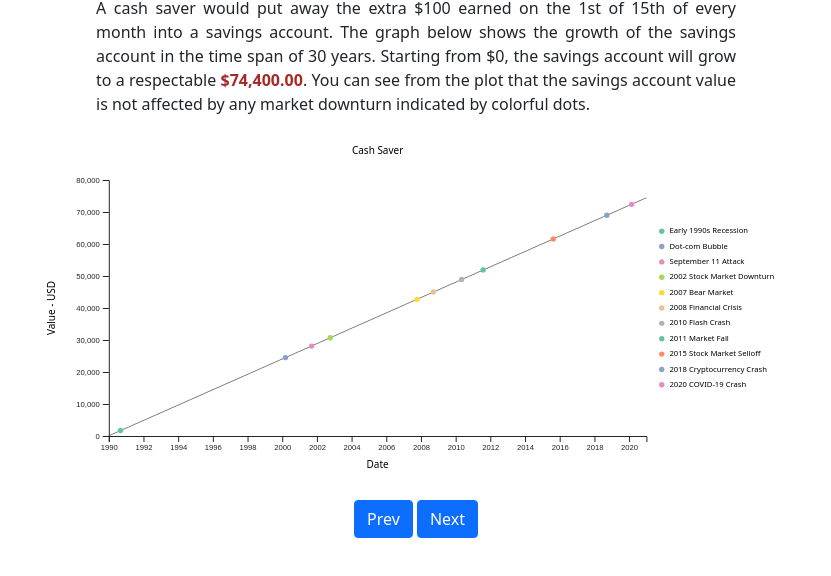
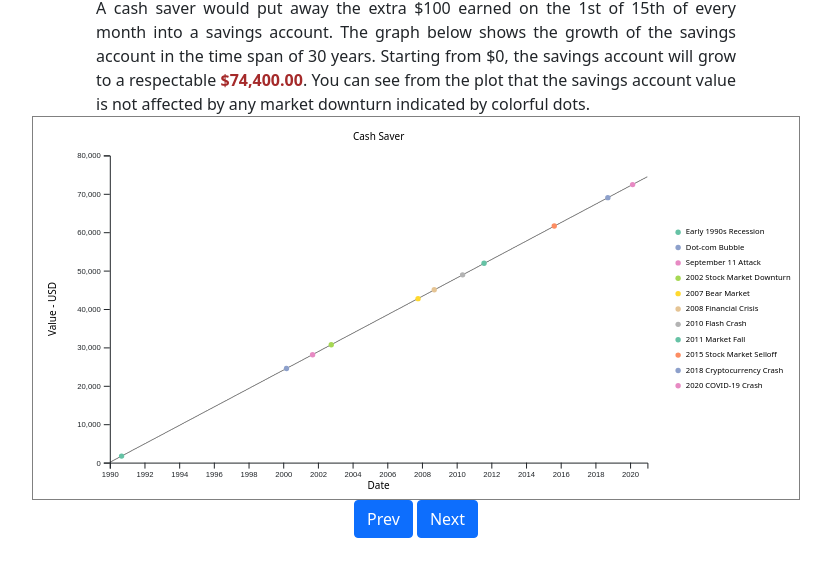
Before and after one commit to benhtan/beatTheMarket, a plain HTML site: page index.html in a window 1280 px wide. Both pictures are taken after a click on the button "Cash Saver". Shown: the part 156-732 px from the top of the page, without its empty margins (224-1055 px from the left). Drawn offline with nearby package versions, Linux system fonts and the light colour scheme.

Commit message:
adjusting more margin

```diff
--- a/index.html
+++ b/index.html
@@ -9,7 +9,7 @@
 
     <style>
         svg {
-            /* border: 1px solid lightblue; */
+            border: 1px solid grey;
         }
 
         body {
@@ -397,8 +397,8 @@
             const svgWidth = bodySize.width * 0.6
             const svgHeight = svgWidth*.5
             // const plotMargin = bodySize.width * .15
-            const topMargin = bodySize.width * .05
-            const bottomMargin = topMargin
+            const topMargin = bodySize.width * .03
+            const bottomMargin = bodySize.width * .03
             const leftMargin = bodySize.width * .06
             const rightMargin = bodySize.width * .12
             const plotWidth = svgWidth - leftMargin - rightMargin
@@ -477,7 +477,7 @@
             d3.select(svg)
             .append('g')
             .style("font-size", plotFontSize*1.3) // Responsive font size
-            .attr('transform', `translate(${leftMargin + plotWidth/2},${plotHeight + topMargin + bottomMargin/2})`) // Specify where the label is
+            .attr('transform', `translate(${leftMargin + plotWidth/2},${plotHeight + topMargin + bottomMargin*.7})`) // Specify where the label is
             .append('text')
             .attr('text-anchor', 'middle')
             .text(xAxisLabel)
@@ -501,12 +501,13 @@
             // Centering annotation in svg in Y direction
             const distanceYBetweenAnnotation = plotFontSize*2
             const annotationYMargin = 0.5* (svgHeight - (significantMarketEvents.length - 1)*distanceYBetweenAnnotation)
+            const annotationXLocation = leftMargin + plotWidth + rightMargin*.2
 
             d3.select(svg).selectAll("dots")
             .data(significantMarketEvents)
             .enter()
             .append("circle")
-            .attr("cx", leftMargin*1.2 + plotWidth)
+            .attr("cx", annotationXLocation)
             .attr("cy", function(d, i) {return annotationYMargin + i*distanceYBetweenAnnotation}) // 100 is where the first dot appears. 25 is the distance between dots
             .attr("r", plotWidth*.005)
             .style("fill", function(d, i) {return color(i)})
@@ -515,7 +516,7 @@
             .data(significantMarketEvents)
             .enter()
             .append("text")
-            .attr("x", leftMargin*1.2 + plotWidth + plotFontSize)
+            .attr("x", annotationXLocation + plotFontSize)
             .attr("y", function(d, i) {return annotationYMargin + i*distanceYBetweenAnnotation})
             .text(function(d){ return d.desc})
             .attr("text-anchor", "left")
```
